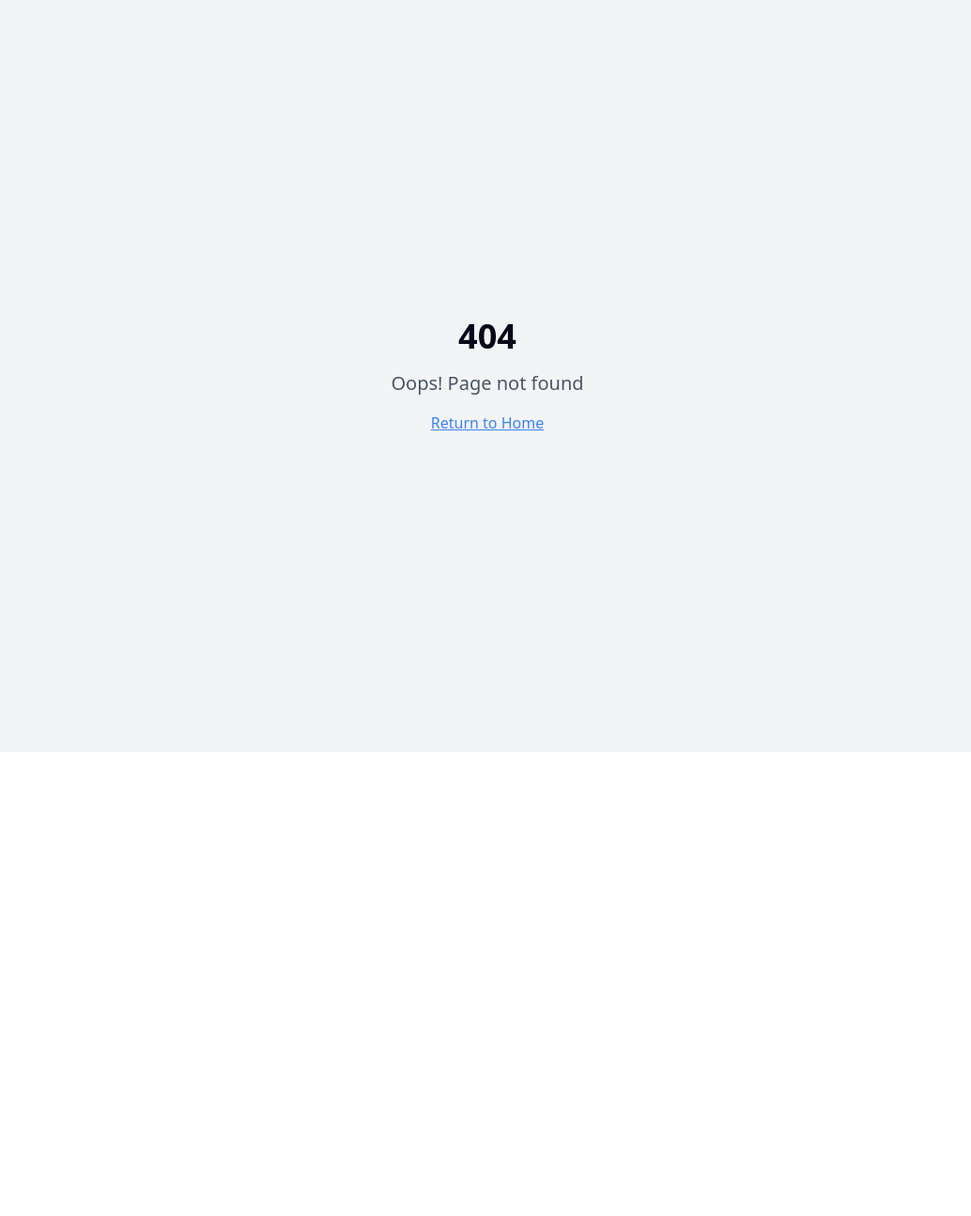
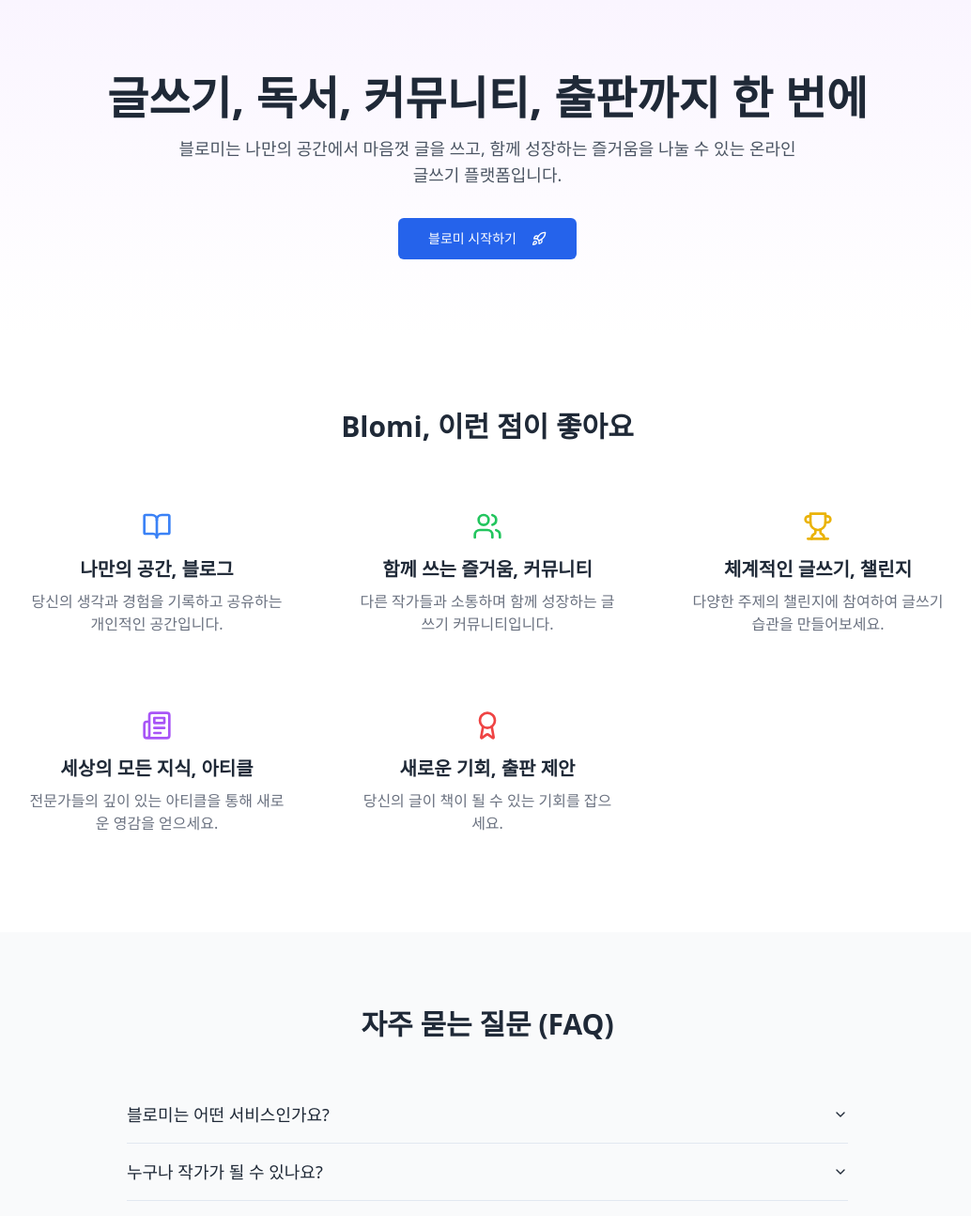
Before and after one commit to bisang1/mimic-page-creator-buddy, a React (Vite) app: page /blomi in a window 1280 px wide. Before the commit this address had no page. Shown: the top 1294 px of the page at 94% size, without its empty margins (121-1155 px from the left). Before the commit the page ends 800 px from the top, so only its background shows below. Built offline with nearby package versions, Linux system fonts and the light colour scheme.

Commit message:
Add new page for blomi.co.kr
Create a new page based on the provided website.

```diff
--- a/src/App.tsx
+++ b/src/App.tsx
@@ -8,6 +8,7 @@ import Index from "./pages/Index";
 import AirportGuide from "./pages/AirportGuide";
 import CreditCardGuide from "./pages/CreditCardGuide";
 import MatchSchedule from "./pages/MatchSchedule";
+import Blomi from "./pages/Blomi";
 import NotFound from "./pages/NotFound";
 
 const queryClient = new QueryClient();
@@ -23,6 +24,7 @@ const App = () => (
           <Route path="/airport-guide" element={<AirportGuide />} />
           <Route path="/credit-card-guide" element={<CreditCardGuide />} />
           <Route path="/match-schedule" element={<MatchSchedule />} />
+          <Route path="/blomi" element={<Blomi />} />
           {/* ADD ALL CUSTOM ROUTES ABOVE THE CATCH-ALL "*" ROUTE */}
           <Route path="*" element={<NotFound />} />
         </Routes>
--- /dev/null
+++ b/src/pages/Blomi.tsx
@@ -0,0 +1,112 @@
+
+import { Button } from "@/components/ui/button";
+import { Card, CardContent, CardHeader, CardTitle } from "@/components/ui/card";
+import { Accordion, AccordionContent, AccordionItem, AccordionTrigger } from "@/components/ui/accordion";
+import { BookOpen, Users, Trophy, Newspaper, Award, Rocket } from "lucide-react";
+
+const Blomi = () => {
+  const features = [
+    {
+      icon: <BookOpen className="w-8 h-8 text-blue-500" />,
+      title: "나만의 공간, 블로그",
+      description: "당신의 생각과 경험을 기록하고 공유하는 개인적인 공간입니다.",
+    },
+    {
+      icon: <Users className="w-8 h-8 text-green-500" />,
+      title: "함께 쓰는 즐거움, 커뮤니티",
+      description: "다른 작가들과 소통하며 함께 성장하는 글쓰기 커뮤니티입니다.",
+    },
+    {
+      icon: <Trophy className="w-8 h-8 text-yellow-500" />,
+      title: "체계적인 글쓰기, 챌린지",
+      description: "다양한 주제의 챌린지에 참여하여 글쓰기 습관을 만들어보세요.",
+    },
+    {
+      icon: <Newspaper className="w-8 h-8 text-purple-500" />,
+      title: "세상의 모든 지식, 아티클",
+      description: "전문가들의 깊이 있는 아티클을 통해 새로운 영감을 얻으세요.",
+    },
+    {
+      icon: <Award className="w-8 h-8 text-red-500" />,
+      title: "새로운 기회, 출판 제안",
+      description: "당신의 글이 책이 될 수 있는 기회를 잡으세요.",
+    },
+  ];
+
+  const faqItems = [
+    {
+      question: "블로미는 어떤 서비스인가요?",
+      answer: "블로미는 글쓰기, 독서, 커뮤니티, 출판까지 한 번에 경험할 수 있는 온라인 글쓰기 플랫폼입니다. 누구나 자신만의 공간에서 자유롭게 글을 쓰고, 다른 사람들과 생각을 나누며 성장할 수 있습니다.",
+    },
+    {
+      question: "누구나 작가가 될 수 있나요?",
+      answer: "네, 그럼요! 블로미에서는 글쓰기를 좋아하는 사람이라면 누구나 작가가 될 수 있습니다. 꾸준히 글을 쓰고 커뮤니티 활동에 참여하며 당신의 가능성을 펼쳐보세요.",
+    },
+    {
+      question: "챌린지는 어떻게 참여하나요?",
+      answer: "웹사이트의 '챌린지' 섹션에서 진행 중인 다양한 글쓰기 챌린지를 확인하고 참여할 수 있습니다. 마음에 드는 챌린지를 선택하고 '참여하기' 버튼을 누르면 됩니다.",
+    },
+    {
+      question: "출판 제안은 어떻게 받나요?",
+      answer: "블로미 에디터들이 정기적으로 작가님들의 글을 검토하며 출판 가능성이 있는 작품에 대해 제안을 드리고 있습니다. 좋은 글을 꾸준히 발행하는 것이 가장 중요합니다.",
+    },
+  ];
+
+  return (
+    <div className="bg-white text-gray-800">
+      {/* Hero Section */}
+      <section className="text-center py-20 px-4 bg-gradient-to-b from-purple-50 to-white">
+        <h1 className="text-4xl md:text-5xl font-extrabold mb-4">
+          글쓰기, 독서, 커뮤니티, 출판까지 한 번에
+        </h1>
+        <p className="max-w-2xl mx-auto text-lg text-gray-600 mb-8">
+          블로미는 나만의 공간에서 마음껏 글을 쓰고, 함께 성장하는 즐거움을 나눌 수 있는 온라인 글쓰기 플랫폼입니다.
+        </p>
+        <Button size="lg" className="bg-blue-600 hover:bg-blue-700 text-white">
+          블로미 시작하기 <Rocket className="ml-2" />
+        </Button>
+      </section>
+
+      {/* Features Section */}
+      <section className="py-20 px-4">
+        <div className="max-w-5xl mx-auto">
+          <h2 className="text-3xl font-bold text-center mb-12">Blomi, 이런 점이 좋아요</h2>
+          <div className="grid md:grid-cols-3 gap-8">
+            {features.map((feature, index) => (
+              <div key={index} className="text-center p-6 rounded-lg hover:shadow-md transition-shadow">
+                <div className="flex justify-center mb-4">{feature.icon}</div>
+                <h3 className="text-xl font-semibold mb-2">{feature.title}</h3>
+                <p className="text-gray-500">{feature.description}</p>
+              </div>
+            ))}
+          </div>
+        </div>
+      </section>
+
+      {/* FAQ Section */}
+      <section className="bg-gray-50 py-20 px-4">
+        <div className="max-w-3xl mx-auto">
+          <h2 className="text-3xl font-bold text-center mb-12">자주 묻는 질문 (FAQ)</h2>
+          <Accordion type="single" collapsible className="w-full">
+            {faqItems.map((item, index) => (
+              <AccordionItem key={index} value={`item-${index + 1}`}>
+                <AccordionTrigger className="text-lg font-medium">{item.question}</AccordionTrigger>
+                <AccordionContent className="text-base text-gray-600">
+                  {item.answer}
+                </AccordionContent>
+              </AccordionItem>
+            ))}
+          </Accordion>
+        </div>
+      </section>
+
+      {/* Footer */}
+      <footer className="text-center py-10 bg-gray-800 text-white">
+        <p>© 2025 Blomi. All rights reserved.</p>
+        <p className="text-sm text-gray-400 mt-2">당신의 이야기를 세상에 펼쳐보세요.</p>
+      </footer>
+    </div>
+  );
+};
+
+export default Blomi;
--- a/src/pages/Index.tsx
+++ b/src/pages/Index.tsx
@@ -1,7 +1,8 @@
+
 import { Link } from "react-router-dom";
 import { Button } from "@/components/ui/button";
 import { Card, CardContent, CardDescription, CardHeader, CardTitle } from "@/components/ui/card";
-import { CreditCard, Clock } from "lucide-react";
+import { CreditCard, Clock, PenSquare } from "lucide-react";
 
 const Index = () => {
   return (
@@ -82,6 +83,28 @@ const Index = () => {
               </Link>
             </CardContent>
           </Card>
+
+          <Card className="hover:shadow-lg transition-shadow duration-300 md:col-span-2 lg:col-span-1">
+            <CardHeader>
+              <CardTitle className="flex items-center gap-2">
+                <PenSquare className="w-5 h-5 text-blue-600" />
+                온라인 글쓰기 플랫폼
+              </CardTitle>
+              <CardDescription>
+                글쓰기, 독서, 커뮤니티를 한번에
+              </CardDescription>
+            </CardHeader>
+            <CardContent>
+              <p className="text-sm text-gray-600 mb-4">
+                새로운 글쓰기 플랫폼 Blomi를 경험해보세요.
+              </p>
+              <Link to="/blomi">
+                <Button className="w-full">
+                  Blomi 바로가기
+                </Button>
+              </Link>
+            </CardContent>
+          </Card>
         </div>
 
         <div className="text-center">
```
